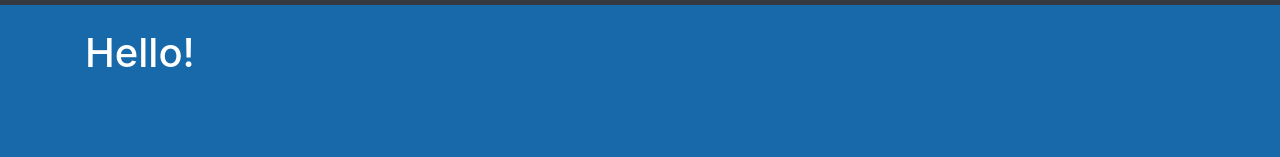
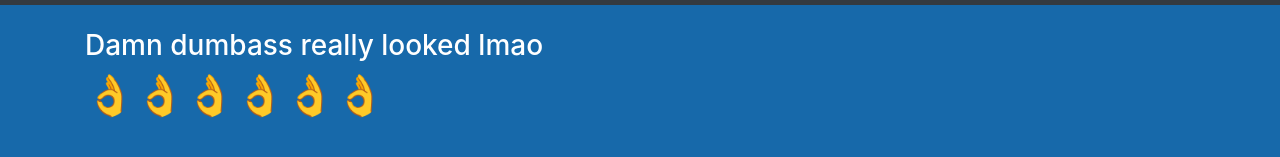
Before and after one commit to drgrape13/Website, a plain HTML site: page index.html in a window 1280 px wide. Shown: the part 71-228 px from the top of the page. Drawn offline with nearby package versions, Linux system fonts and the light colour scheme.

Commit message:
Update index.html

```diff
--- a/index.html
+++ b/index.html
@@ -31,7 +31,8 @@
 	</nav>
 	<br/>
 	<div class="container">
-		<h1>Hello!</h1>
+		<h3>Damn dumbass really looked lmao</h3>
+		<h1>👌👌👌👌👌👌</h1>
 	</div>
 
 	<!--JS IGNORE-->
```
